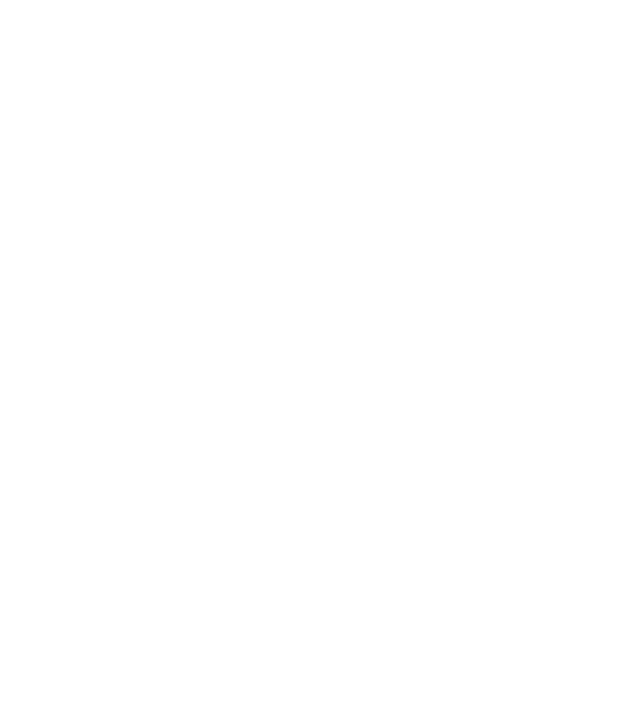
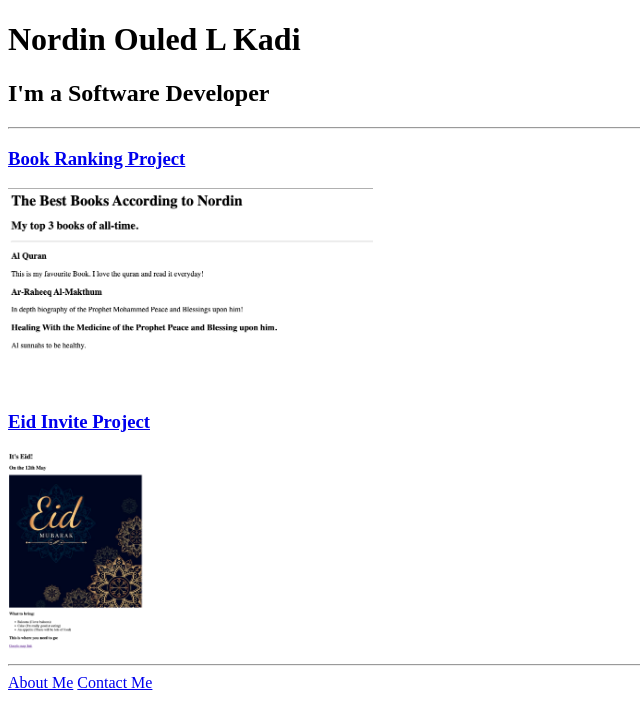
Before and after one commit to nbSoftwareSolutions/html-portfolio, a plain HTML site: page index.html in a window 1280 px wide. Shown: the whole page, without its empty margins (0-640 px from the left). Drawn offline with Linux system fonts and the light colour scheme.

Commit message:
Update index.html

```diff
--- a/index.html
+++ b/index.html
@@ -13,3 +13,32 @@ HINT for TODO 6: You can use the height attribute set to 200 to make the image s
 https://developer.mozilla.org/en-US/docs/Web/HTML/Element/img#attr-height -->
 
 <!-- TODO 7: Add the Contact Me and About Me page links -->
+
+<!DOCTYPE html>
+<html lang="en">
+  <head>
+    <meta charset="UTF-8" />
+    <title>Nordin's Portfolio</title>
+  </head>
+
+  <body>
+    <h1>Nordin Ouled L Kadi</h1>
+    <h2>I'm a Software Developer</h2>
+    <hr />
+    <h3><a href="./public/book-ranking.html">Book Ranking Project</a></h3>
+    <img
+      src="./assets/images/book-ranking.png"
+      height="200"
+      alt="book ranking project preview"
+    />
+    <h3><a href="./public/eid-invite.html">Eid Invite Project</a></h3>
+    <img
+      src="./assets/images/eid-invite.png"
+      height="200"
+      alt="eid invite project preview"
+    />
+    <hr />
+    <a href="./public/about.html">About Me</a>
+    <a href="./public/contact.html">Contact Me</a>
+  </body>
+</html>
```
